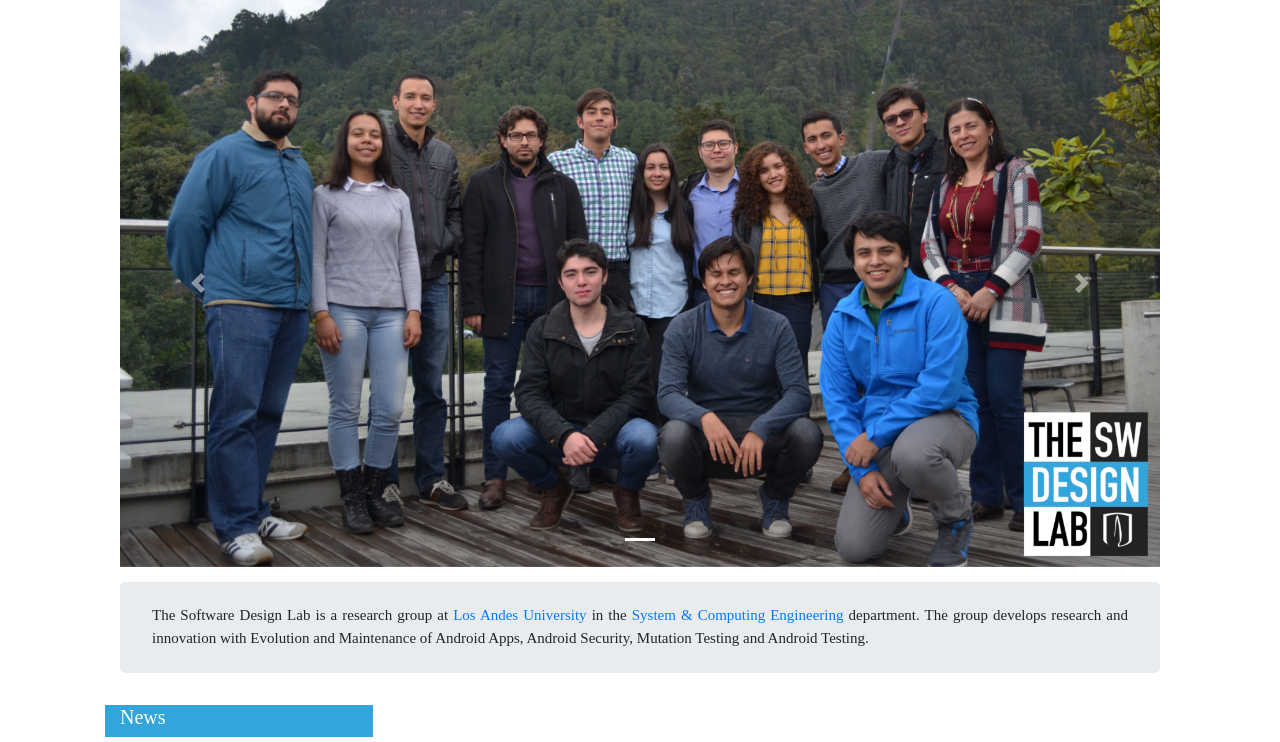
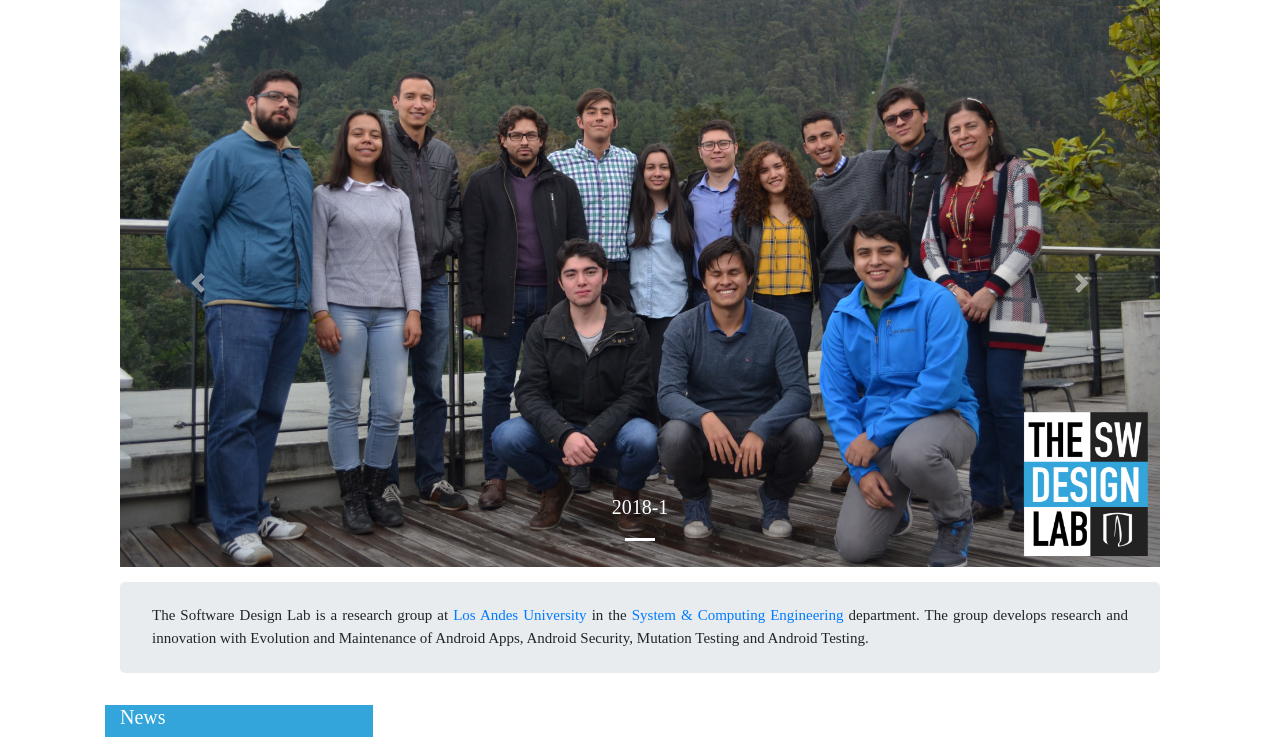
Before and after one commit to uwsampa/research-group-web, a Jekyll site: the page built from index.html, in a window 1280 px wide, cut to the strip 204-946 px from the top of the page. Built offline with Jekyll 4.4.1, drawn with Linux system fonts in a browser that asks for light colours; some web fonts are replaced.

Commit message:
Carrusel

```diff
--- a/_layouts/default.html
+++ b/_layouts/default.html
@@ -61,6 +61,9 @@
                 <div class="carousel-inner">
                   <div class="carousel-item active">
                     <img class="d-block w-100" src="{{site.base}}{{page.image }}" alt="{{ page.title }}">
+                    <div class="carousel-caption d-none d-md-block">
+                        <h5>2018-1</h5>
+                      </div>
                   </div>
                 </div>
                 <a class="carousel-control-prev" href="#carouselExampleIndicators" role="button" data-slide="prev">
```
